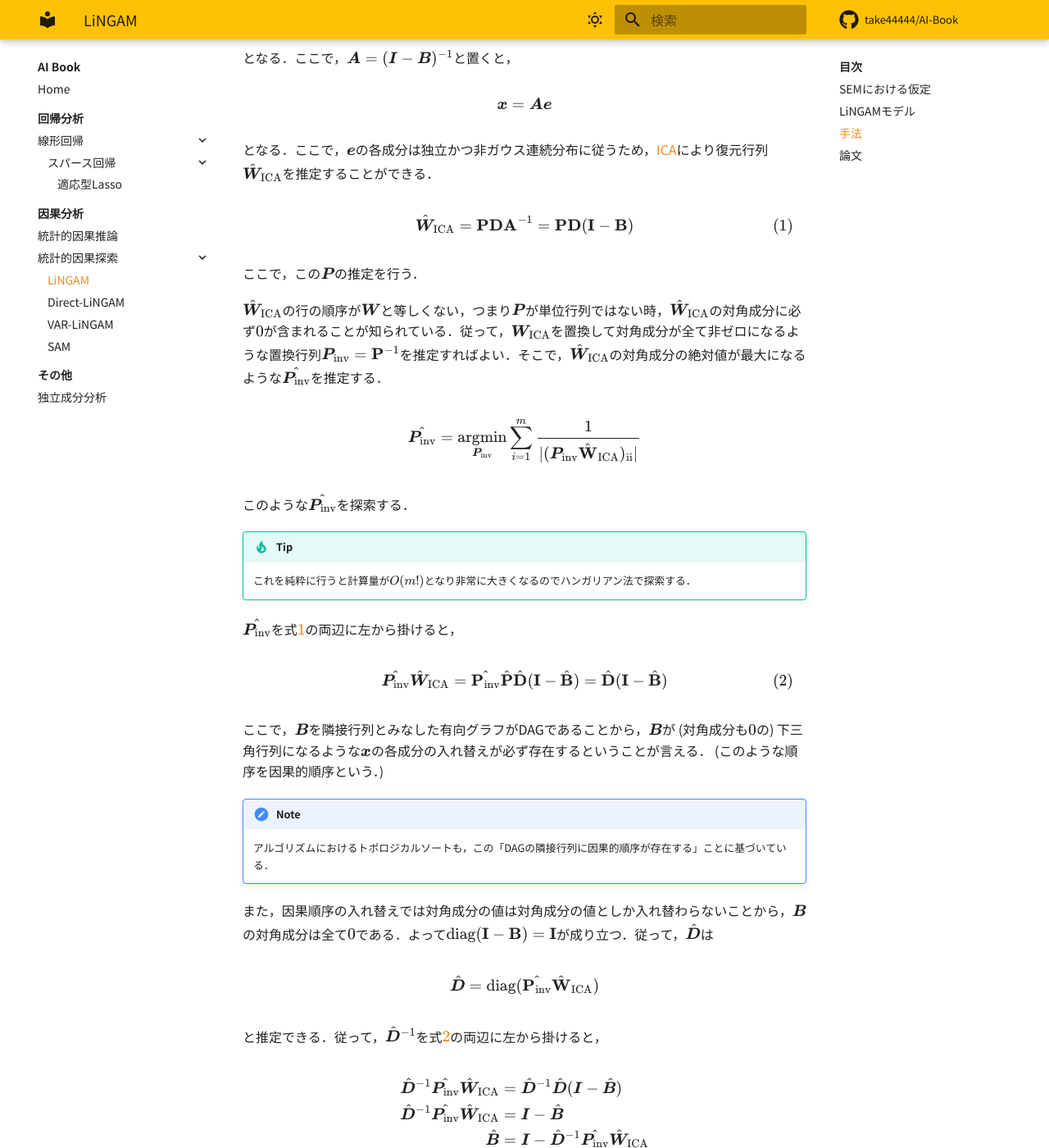
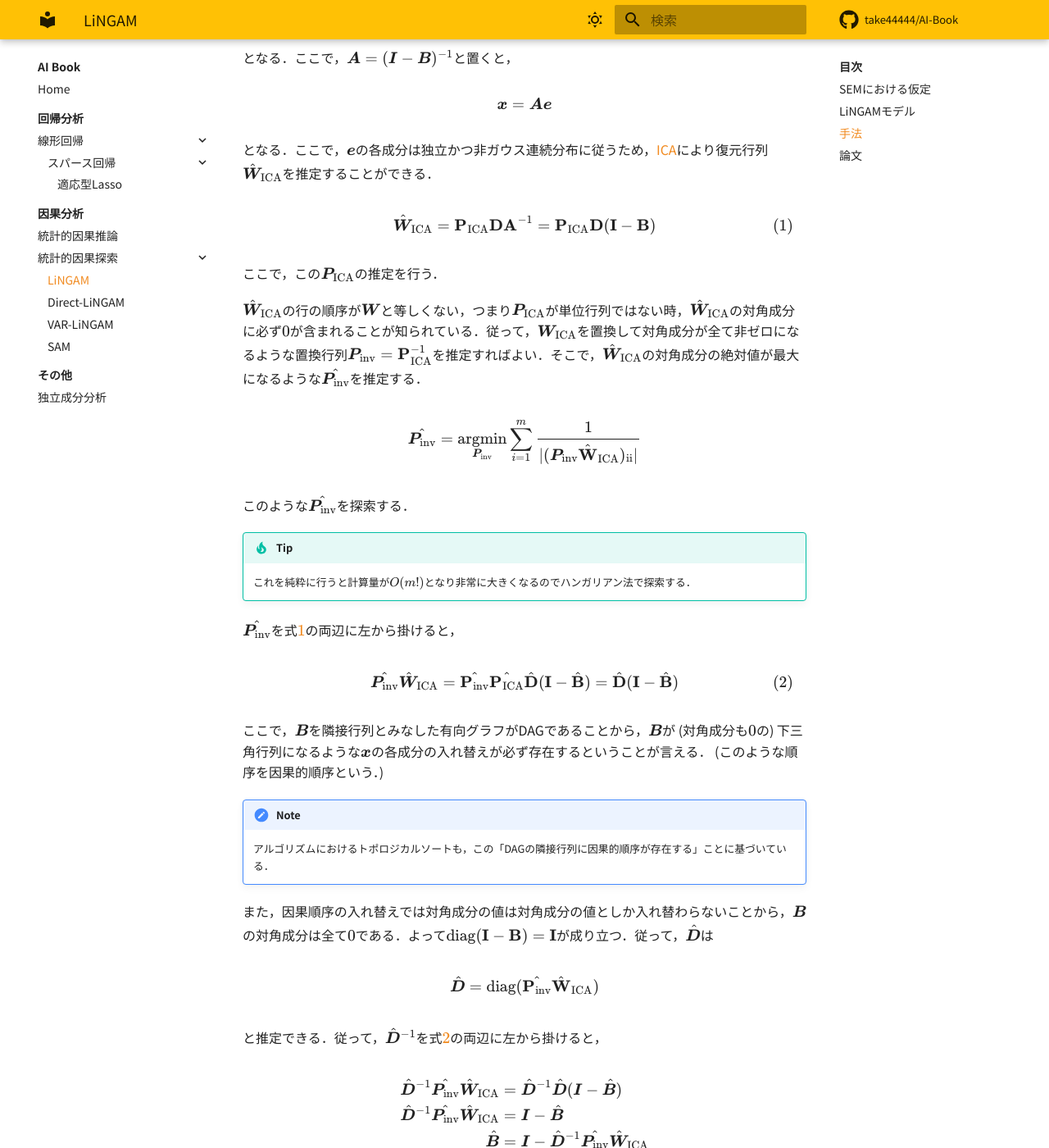
Before and after one commit to take44444/AI-Book, an MkDocs documentation site: the page built from docs/causal-analysis/causal-discovery/lingam/index.md, in a window 1280 px wide and 1400 px high, scrolled down 850 px. Shown: the whole window at 82% size. Built offline with MkDocs 1.6.1 and Material for MkDocs 9.7.7, drawn with Linux system fonts in a browser that asks for light colours; nearby versions of some CDN libraries; comment, search, counter and statistics services are not loaded.

Commit message:
fix variable name

```diff
--- a/docs/causal-analysis/causal-discovery/lingam/index.md
+++ b/docs/causal-analysis/causal-discovery/lingam/index.md
@@ -38,12 +38,12 @@
 となる．ここで，$\bm{e}$の各成分は独立かつ非ガウス連続分布に従うため，[ICA](/AI-Book/other/ica/#ica)により復元行列$\hat{\bm{W}}_\rm{ICA}$を推定することができる．
 
 $$
-\hat{\bm{W}}_\rm{ICA} = \bm{P} \bm{D} \bm{A}^{-1} = \bm{P} \bm{D} (\bm{I} - \bm{B}) \label{a}\tag{1}
+\hat{\bm{W}}_\rm{ICA} = \bm{P}_\rm{ICA} \bm{D} \bm{A}^{-1} = \bm{P}_\rm{ICA} \bm{D} (\bm{I} - \bm{B}) \label{a}\tag{1}
 $$
 
-ここで，この$\bm{P}$の推定を行う．
+ここで，この$\bm{P}_\rm{ICA}$の推定を行う．
 
-$\hat{\bm{W}}_\rm{ICA}$の行の順序が$\bm{W}$と等しくない，つまり$\bm{P}$が単位行列ではない時，$\hat{\bm{W}}_\rm{ICA}$の対角成分に必ず$0$が含まれることが知られている．従って，$\bm{W}_\rm{ICA}$を置換して対角成分が全て非ゼロになるような置換行列$\bm{P}_\rm{inv} = \bm{P}^{-1}$を推定すればよい．そこで，$\hat{\bm{W}}_\rm{ICA}$の対角成分の絶対値が最大になるような$\hat{\bm{P}_\rm{inv}}$を推定する．
+$\hat{\bm{W}}_\rm{ICA}$の行の順序が$\bm{W}$と等しくない，つまり$\bm{P}_\rm{ICA}$が単位行列ではない時，$\hat{\bm{W}}_\rm{ICA}$の対角成分に必ず$0$が含まれることが知られている．従って，$\bm{W}_\rm{ICA}$を置換して対角成分が全て非ゼロになるような置換行列$\bm{P}_\rm{inv} = \bm{P}_\rm{ICA}^{-1}$を推定すればよい．そこで，$\hat{\bm{W}}_\rm{ICA}$の対角成分の絶対値が最大になるような$\hat{\bm{P}_\rm{inv}}$を推定する．
 
 $$
 \hat{\bm{P}_\rm{inv}} = \underset{\bm{P}_\rm{inv}} {\operatorname{argmin}} \sum_{i=1}^{m} \frac{1}{|(\bm{P}_\rm{inv} \hat{\bm{W}}_\rm{ICA})_{ii}|}
@@ -57,7 +57,7 @@
  $\hat{\bm{P}_\rm{inv}}$を式$\ref{a}$の両辺に左から掛けると，
 
 $$
-\hat{\bm{P}_\rm{inv}} \hat{\bm{W}}_\rm{ICA} = \hat{\bm{P}_\rm{inv}} \hat{\bm{P}} \hat{\bm{D}} (\bm{I} - \hat{\bm{B}}) = \hat{\bm{D}} (\bm{I} - \hat{\bm{B}}) \label{b}\tag{2}
+\hat{\bm{P}_\rm{inv}} \hat{\bm{W}}_\rm{ICA} = \hat{\bm{P}_\rm{inv}} \hat{\bm{P}_\rm{ICA}} \hat{\bm{D}} (\bm{I} - \hat{\bm{B}}) = \hat{\bm{D}} (\bm{I} - \hat{\bm{B}}) \label{b}\tag{2}
 $$
 
 ここで，$\bm{B}$を隣接行列とみなした有向グラフがDAGであることから，$\bm{B}$が (対角成分も$0$の) 下三角行列になるような$\bm{x}$の各成分の入れ替えが必ず存在するということが言える． (このような順序を因果的順序という．)
```
